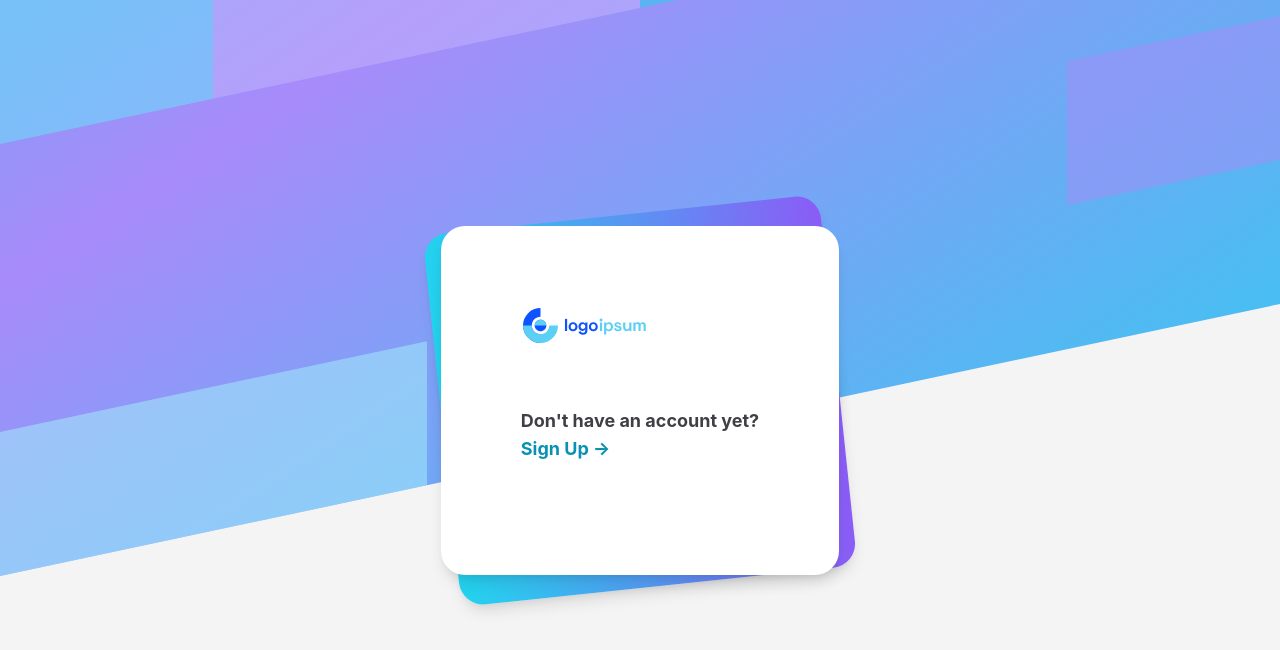
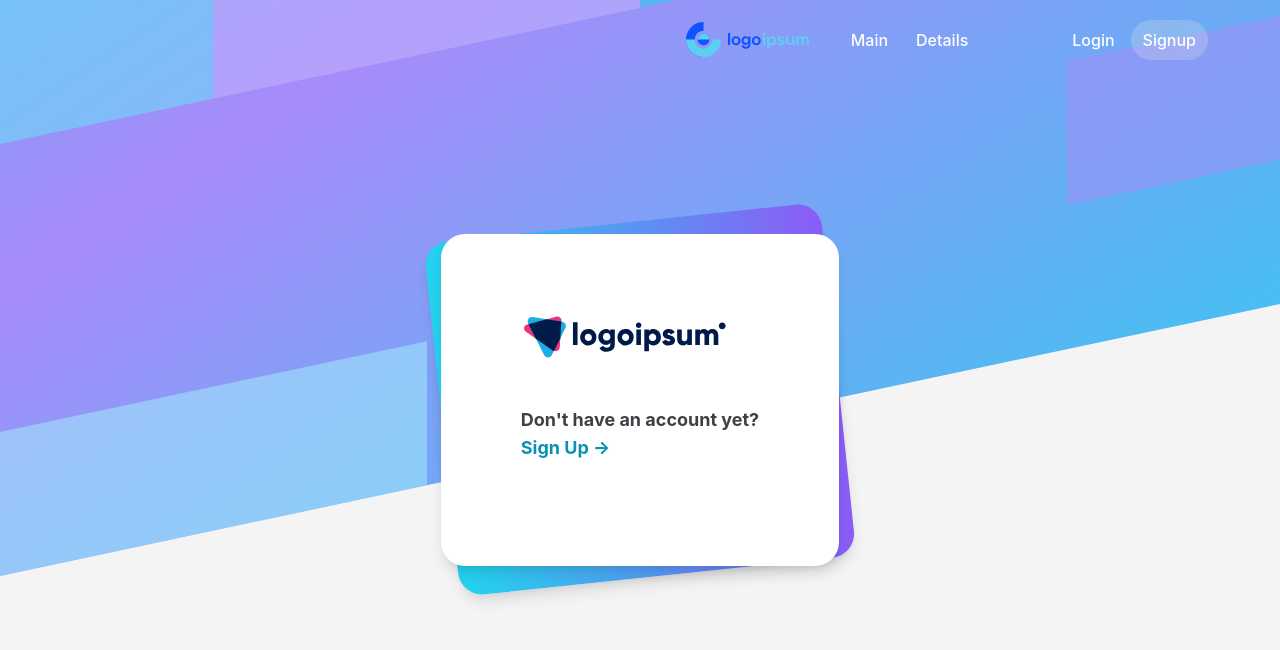
Before and after one commit to ColstonBod-oy/fake-e-commerce, a Next.js app: page / in a window 1280 px wide. Shown: the top 650 px of the page. Built offline with nearby package versions, Linux system fonts and the light colour scheme.

Commit message:
Update Navbar.js
Added persistent navbar layout

```diff
--- a/pages/Hero.js
+++ b/pages/Hero.js
@@ -1,5 +1,5 @@
 import Image from "next/image";
-import logo from "../public/logo.svg";
+import logoipsum from "../public/logoipsum.svg";
 
 export default function Hero() {
 	return (
@@ -8,12 +8,12 @@ export default function Hero() {
 				<div className="absolute inset-0 transform -skew-y-6 shadow-lg bg-gradient-to-r from-cyan-400 to-violet-500 sm:skew-y-0 sm:-rotate-6 sm:rounded-3xl"></div>
 				<div className="relative px-4 py-10 bg-white shadow-lg sm:rounded-3xl sm:p-20">
 					<div className="max-w-md mx-auto">
-						<div>
-							<Image src={logo} className="h-7 sm:h-8" />
+						<div className="relative w-48 sm:w-52">
+							<Image src={logoipsum} />
 						</div>
 						<div className="divide-y divide-gray-200">
-							<div className="py-8 space-y-4 text-base leading-6 text-gray-700 sm:text-lg sm:leading-7">
-								<div className="pt-6 text-base font-bold leading-6 sm:text-lg sm:leading-7">
+							<div className="py-6 space-y-4 text-base leading-6 text-gray-700 sm:text-lg sm:leading-7">
+								<div className="pt-4 text-base font-bold leading-6 sm:text-lg sm:leading-7">
 									<p>Don't have an account yet?</p>
 									<p>
 										<a href="#" className="text-cyan-600 hover:text-cyan-700">
--- /dev/null
+++ b/pages/Layout.js
@@ -0,0 +1,10 @@
+import Navbar from "./Navbar";
+
+export default function Layout({ children }) {
+	return (
+		<div>
+			<Navbar />
+			{children}
+		</div>
+	);
+}
--- /dev/null
+++ b/pages/Navbar.js
@@ -0,0 +1,132 @@
+import Image from "next/image";
+import logo from "../public/logo.svg";
+
+export default function Navbar() {
+	return (
+		<nav className="fixed inset-x-0 z-10">
+			<div className="relative max-w-xs pt-2.5 md:pt-0 lg:pr-2 mx-auto md:max-w-6xl">
+				<div className="flex justify-between font-medium md:justify-center lg:justify-end">
+					<a href="#" className="flex items-center py-5 md:px-2">
+						<Image src={logo} />
+					</a>
+					<div className="items-center hidden space-x-1 md:flex">
+						<a
+							href="#"
+							className="px-3 py-5 ml-5 text-white hover:text-gray-300"
+						>
+							Main
+						</a>
+						<a href="#" className="px-3 py-5 text-white hover:text-gray-300">
+							Details
+						</a>
+					</div>
+					<div className="items-center hidden space-x-1 md:flex">
+						<a
+							href="#"
+							className="px-3 py-5 ml-20 text-white hover:text-gray-300"
+						>
+							Login
+						</a>
+						<a
+							href="#"
+							className="px-3 py-2 text-white transition duration-300 bg-gray-200 bg-opacity-25 signup-link animate-pulse rounded-3xl hover:bg-opacity-50"
+							onMouseEnter={() => {
+								document
+									.querySelector(".signup-link")
+									.classList.toggle("animate-pulse");
+							}}
+							onMouseLeave={() => {
+								document
+									.querySelector(".signup-link")
+									.classList.toggle("animate-pulse");
+							}}
+						>
+							Signup
+						</a>
+					</div>
+					{/* mobile menu button */}
+					<div className="flex items-center md:hidden">
+						<button
+							className="px-3 py-2 text-white bg-gray-200 bg-opacity-50 animate-pulse rounded-3xl"
+							onClick={() => {
+								document
+									.querySelector(".mobile-menu")
+									.classList.toggle("hidden");
+								document
+									.querySelector(".mobile-menu")
+									.classList.remove("animate-fadeout-to-t");
+								document
+									.querySelector(".mobile-menu")
+									.classList.add("animate-fadein-to-b");
+							}}
+						>
+							<svg
+								className="w-6 h-6"
+								fill="none"
+								stroke="currentColor"
+								viewBox="0 0 24 24"
+								xmlns="http://www.w3.org/2000/svg"
+							>
+								<path
+									strokeLinecap="round"
+									strokeLinejoin="round"
+									strokeWidth={2}
+									d="M4 6h16M4 12h16M4 18h16"
+								/>
+							</svg>
+						</button>
+					</div>
+				</div>
+				{/* mobile menu */}
+				<div className="hidden mobile-menu md:hidden">
+					<div className="absolute flex flex-col w-full py-6 pl-10 pr-6 bg-white rounded-md shadow-lg top-7">
+						<div className="flex justify-between">
+							<a href="#" className="py-0.5 hover:text-violet-500">
+								Main
+							</a>
+							<button
+								onClick={() => {
+									setTimeout(() => {
+										document
+											.querySelector(".mobile-menu")
+											.classList.toggle("hidden");
+									}, 210);
+									document
+										.querySelector(".mobile-menu")
+										.classList.remove("animate-fadein-to-b");
+									document
+										.querySelector(".mobile-menu")
+										.classList.add("animate-fadeout-to-t");
+								}}
+							>
+								<svg
+									className="w-6 h-6"
+									fill="none"
+									stroke="currentColor"
+									viewBox="0 0 24 24"
+									xmlns="http://www.w3.org/2000/svg"
+								>
+									<path
+										strokeLinecap="round"
+										strokeLinejoin="round"
+										strokeWidth={2}
+										d="M6 18L18 6M6 6l12 12"
+									/>
+								</svg>
+							</button>
+						</div>
+						<a href="#" className="py-0.5 hover:text-violet-500">
+							Details
+						</a>
+						<a href="#" className="py-0.5 hover:text-violet-500">
+							Login
+						</a>
+						<a href="#" className="py-0.5 hover:text-violet-500">
+							Signup
+						</a>
+					</div>
+				</div>
+			</div>
+		</nav>
+	);
+}
--- a/pages/_app.js
+++ b/pages/_app.js
@@ -1,7 +1,12 @@
-import '../styles/globals.css'
+import "../styles/globals.css";
+import Layout from "./Layout";
 
 function MyApp({ Component, pageProps }) {
-  return <Component {...pageProps} />
+	return (
+		<Layout>
+			<Component {...pageProps} />
+		</Layout>
+	);
 }
 
-export default MyApp
+export default MyApp;
--- a/pages/index.js
+++ b/pages/index.js
@@ -2,11 +2,10 @@ import Hero from "./Hero";
 
 export default function Home() {
 	return (
-		<div>
+		<div className="relative min-h-screen">
 			{/* background color grid */}
-			<div className="relative min-h-screen">
 			<div className="absolute inset-0 origin-top-left transform -skew-y-12">
-					<div className="grid grid-cols-6 grid-rows-4 transform bg-violet-100 min-h-45vw bg-gradient-to-br from-cyan-400 via-violet-400 to-cyan-400 animate-gradient-xy">
+				<div className="grid grid-cols-6 grid-rows-4 bg-violet-100 min-h-45vw bg-gradient-to-br from-cyan-400 via-violet-400 to-cyan-400 animate-gradient-to-br">
 					<div className="col-span-1 opacity-50 bg-cyan-300"></div>
 					<div className="col-span-2 opacity-50 bg-violet-300"></div>
 					<div className="col-span-2 opacity-50 bg-cyan-400"></div>
@@ -14,8 +13,8 @@ export default function Home() {
 					<div className="col-span-2 row-start-4 opacity-50 bg-cyan-200"></div>
 				</div>
 			</div>
+
 			<Hero />
-			</div>
 		</div>
 	);
 }
--- a/tailwind.config.js
+++ b/tailwind.config.js
@@ -15,32 +15,32 @@ module.exports = {
 				"45vw": "45vw",
 			},
 			animation: {
-				"gradient-x": "gradient-x 15s ease infinite",
-				"gradient-y": "gradient-y 15s ease infinite",
-				"gradient-xy": "gradient-xy 15s ease infinite",
+				"fadein-to-b": "fadein-to-b 0.5s ease-out",
+				"fadeout-to-t": "fadeout-to-t 0.5s ease-out",
+				"gradient-to-br": "gradient-to-br 15s ease infinite",
 			},
 			keyframes: {
-				"gradient-y": {
-					"0%, 100%": {
-						"background-size": "400% 400%",
-						"background-position": "center top",
+				"fadein-to-b": {
+					"0%": {
+						opacity: "0",
+						transform: "translateY(-100px)",
 					},
-					"50%": {
-						"background-size": "200% 200%",
-						"background-position": "center center",
+					"100%": {
+						opacity: "1",
+						transform: "translateY(-89px)",
 					},
 				},
-				"gradient-x": {
-					"0%, 100%": {
-						"background-size": "200% 200%",
-						"background-position": "left center",
+				"fadeout-to-t": {
+					from: {
+						opacity: "1",
+						transform: "translateY(-89px)",
 					},
-					"50%": {
-						"background-size": "200% 200%",
-						"background-position": "right center",
+					to: {
+						opacity: "0",
+						transform: "translateY(-100px)",
 					},
 				},
-				"gradient-xy": {
+				"gradient-to-br": {
 					"0%, 100%": {
 						"background-size": "400% 400%",
 						"background-position": "left center",
```
Also changed, not shown: public/logoipsum.svg (added), 1 other file (tests, documents, lock files or other folders). Lines whose indentation alone changed are shown as unchanged.
